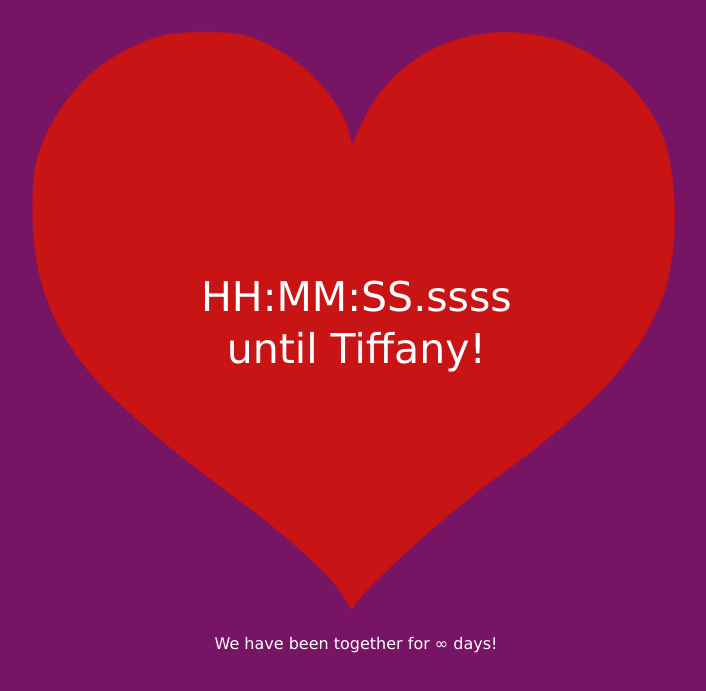
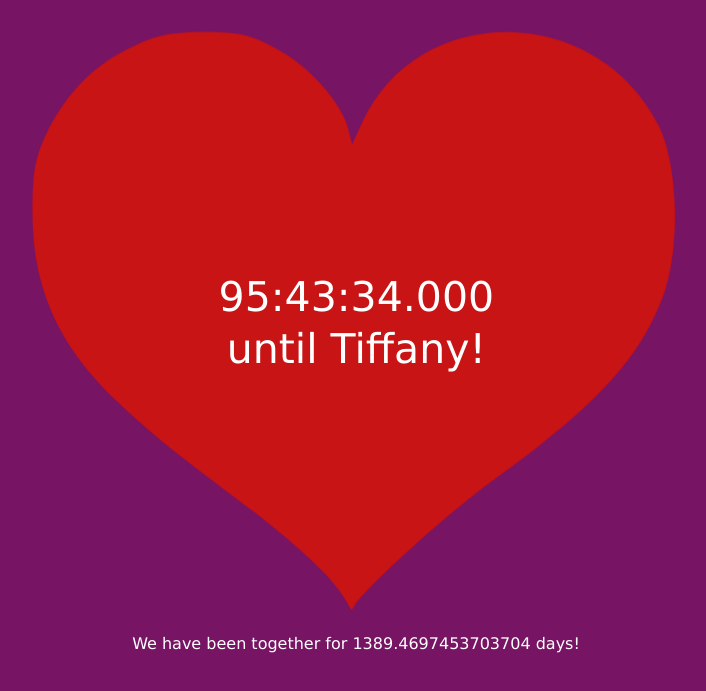
Before and after one commit to TheToolbox/countdown-to-tiffany, a plain HTML site: page index.html in a window 1280 px wide. Shown: the part 73-764 px from the top of the page, without its empty margins (284-990 px from the left). Drawn offline with Linux system fonts and the light colour scheme.

Commit message:
Fixing typo in getelementbyid

```diff
--- a/index.html
+++ b/index.html
@@ -81,7 +81,7 @@
     var tiff = (function () {
         var countdown = document.getElementById("countdown");
         var caption = document.getElementById("caption");
-        var daysEl = document.getElementbyId("days");
+        var daysEl = document.getElementById("days");
         var nextTime = 1553400000000;
         var startTime = 1433005200000;
         var days = 0;
```
